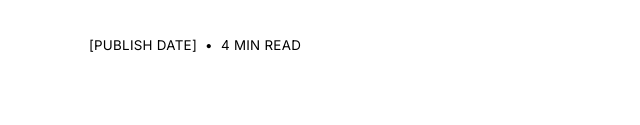
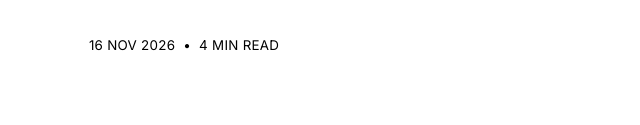
Before and after one commit to jemoares/HRS-Recap-Article, a plain HTML site: page index.html in a window 1280 px wide. Shown: the part 675-800 px from the top of the page, 0-640 px from the left. Drawn offline with nearby package versions, Linux system fonts and the light colour scheme; a web font is replaced by a local one.

Commit message:
Update index.html

```diff
--- a/index.html
+++ b/index.html
@@ -195,7 +195,7 @@ footer .grid{height:calc(min(100vw, 500px) * 0.34718)}
     <div class="hero-text">
       <h1>The performance trap: what an uneven marketing split costs Australian retailers</h1>
       <p class="dek font-inter">Australian retailers may be spending more to win customers while underinvesting in the brand that keeps them. At NORA’s Hyperelevance Summit, presenters argued that brand building and a genuine sense of purpose can lift loyalty and margin together.</p>
-      <p class="date font-inter">[Publish date]&#160;&#160;•&#160;&#160;4 min read</p>
+      <p class="date font-inter">16 Nov 2026&#160;&#160;•&#160;&#160;4 min read</p>
     </div>
     <div class="hero-img"><div class="placeholder" role="img" aria-label="Hero image placeholder"><svg viewBox="0 0 24 24" fill="none" stroke="currentColor" stroke-width="1.5" aria-hidden="true"><rect x="3" y="4" width="18" height="16" rx="1"/><circle cx="8.5" cy="9.5" r="1.5"/><path d="M3 17l5-5 4 4 3-3 6 6"/></svg><span>Hero image placeholder</span></div></div>
   </div>
```
